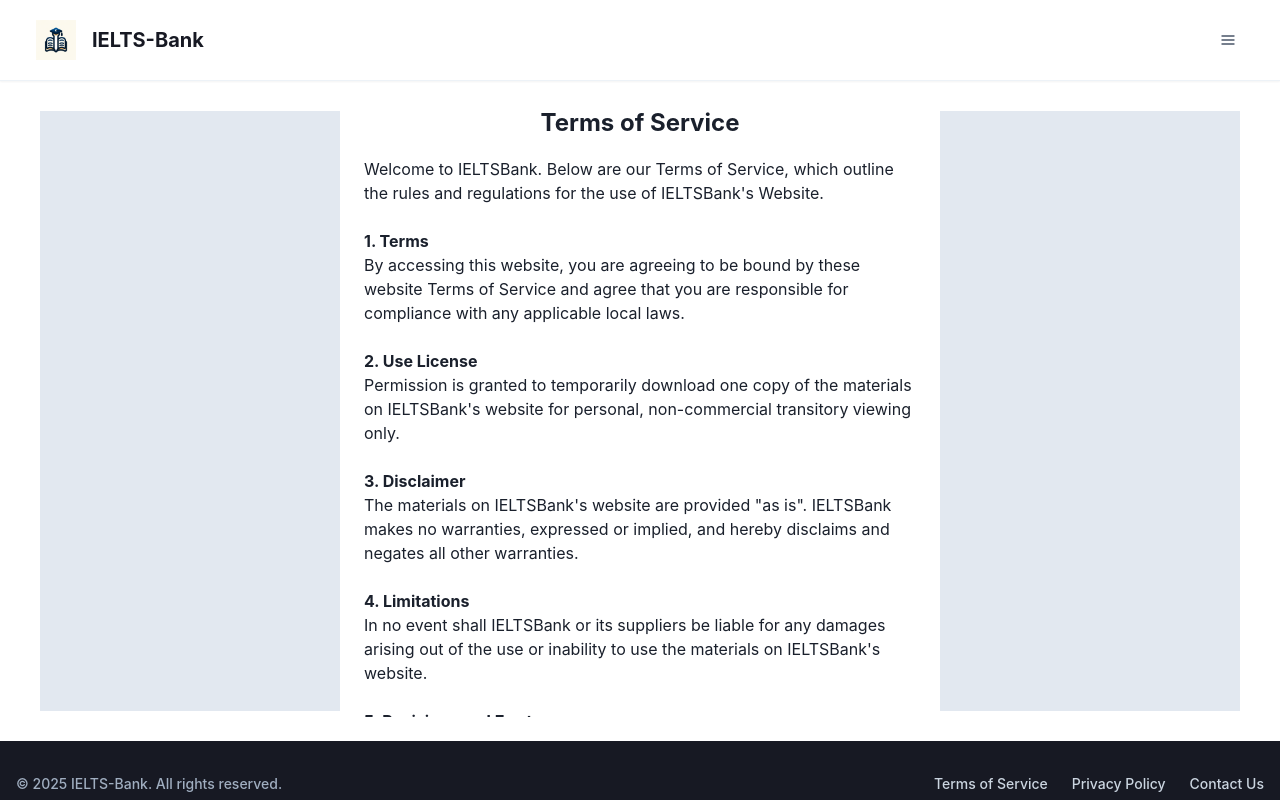
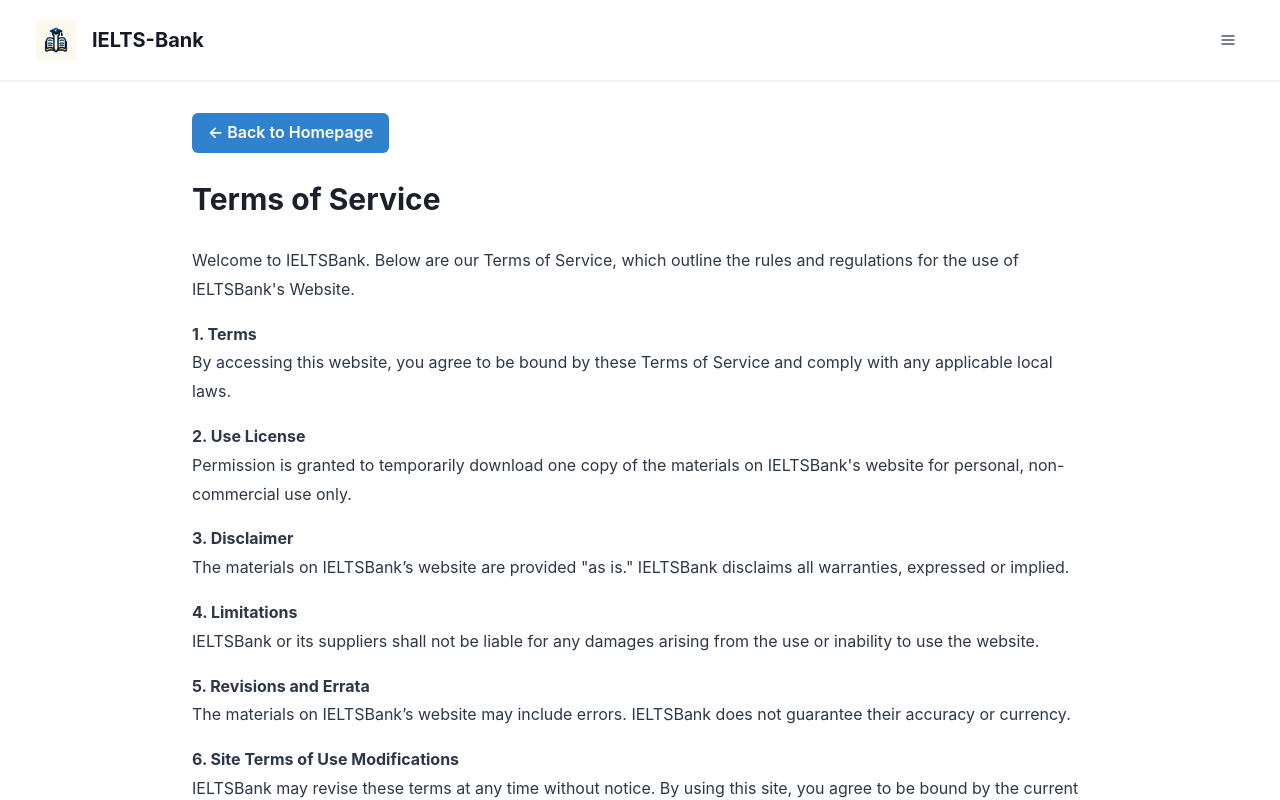
Before and after one commit to SeleemS/ielts-react, a Next.js app: page /termsofservice in a window 1280 px wide. Shown: the top 800 px of the page. Built offline with nearby package versions, Linux system fonts and the light colour scheme.

Commit message:
Update terms

```diff
--- a/src/pages/TermsOfService.js
+++ b/src/pages/TermsOfService.js
@@ -1,84 +1,87 @@
-import React, {useEffect, useState, useRef} from 'react';
-import { Box, Flex, VStack, Text, useBreakpointValue } from '@chakra-ui/react';
+import React from 'react';
+import {
+  Box,
+  Flex,
+  VStack,
+  Text,
+  Button,
+  useBreakpointValue,
+} from '@chakra-ui/react';
+import { useRouter } from 'next/router';
 import Navbar from '../components/Navbar';
 import Footer from '../components/Footer';
 
 const TermsOfService = () => {
+  const router = useRouter();
 
-    const adContainerRef = useRef(null);
-    const [isAdLoaded, setIsAdLoaded] = useState(false);
+  return (
+    <Flex direction="column" minHeight="100vh">
+      <Navbar />
 
-    useEffect(() => {
-        if (adContainerRef.current && adContainerRef.current.offsetWidth > 0) {
-        setIsAdLoaded(true);
-        (window.adsbygoogle = window.adsbygoogle || []).push({});
-        }
-    }, [adContainerRef.current]);
+      <Box flex="1" px={{ base: 4, md: 12 }} py={8}>
+        <VStack spacing={6} align="start" maxW="4xl" mx="auto">
+          <Button
+            colorScheme="blue"
+            variant="solid"
+            onClick={() => router.push('/')}
+          >
+            ← Back to Homepage
+          </Button>
 
-    const adDisplay = useBreakpointValue({ base: 'none', md: 'block' });
+          <Text fontSize="3xl" fontWeight="bold">
+            Terms of Service
+          </Text>
 
-    return (
-        <Box>
-            <Navbar />
-            <Flex
-                direction={{ base: "column", md: "row" }}
-                justify="space-between"
-                align="center"
-                wrap="wrap"
-                px={{ md: 8 }}
-                py={6}
-            >
-                <Flex display={adDisplay} width="300px" height="600px" bg="gray.200" mx={2} justifyContent="center" alignItems="center">
-                    <ins className="adsbygoogle"
-                        style={{ display: "block" }}
-                        data-ad-client="ca-pub-5189362957619937"
-                        data-ad-slot="7564021019"
-                        data-ad-format="auto"
-                        data-full-width-responsive="true"></ins>
-                </Flex>
+          <Box fontSize="md" color="gray.700" lineHeight="1.8" width="100%">
+            <Text mb={4}>
+              Welcome to IELTSBank. Below are our Terms of Service, which outline
+              the rules and regulations for the use of IELTSBank's Website.
+            </Text>
 
-                <VStack spacing={4} flex="1" minWidth="300px" px={4}>
-                    <Text fontSize="2xl" fontWeight="bold">Terms of Service</Text>
-                    <Box overflowY="auto" maxH="70vh" width="100%">
-                        <Text>
-                            Welcome to IELTSBank. Below are our Terms of Service, which outline the rules and regulations for the use of IELTSBank's Website.<br /><br />
+            <Text mb={4}>
+              <strong>1. Terms</strong><br />
+              By accessing this website, you agree to be bound by these Terms of Service and comply with any applicable local laws.
+            </Text>
 
-                            <strong>1. Terms</strong><br />
-                            By accessing this website, you are agreeing to be bound by these website Terms of Service and agree that you are responsible for compliance with any applicable local laws.<br /><br />
+            <Text mb={4}>
+              <strong>2. Use License</strong><br />
+              Permission is granted to temporarily download one copy of the materials on IELTSBank's website for personal, non-commercial use only.
+            </Text>
 
-                            <strong>2. Use License</strong><br />
-                            Permission is granted to temporarily download one copy of the materials on IELTSBank's website for personal, non-commercial transitory viewing only.<br /><br />
+            <Text mb={4}>
+              <strong>3. Disclaimer</strong><br />
+              The materials on IELTSBank’s website are provided "as is." IELTSBank disclaims all warranties, expressed or implied.
+            </Text>
 
-                            <strong>3. Disclaimer</strong><br />
-                            The materials on IELTSBank's website are provided "as is". IELTSBank makes no warranties, expressed or implied, and hereby disclaims and negates all other warranties.<br /><br />
+            <Text mb={4}>
+              <strong>4. Limitations</strong><br />
+              IELTSBank or its suppliers shall not be liable for any damages arising from the use or inability to use the website.
+            </Text>
 
-                            <strong>4. Limitations</strong><br />
-                            In no event shall IELTSBank or its suppliers be liable for any damages arising out of the use or inability to use the materials on IELTSBank's website.<br /><br />
+            <Text mb={4}>
+              <strong>5. Revisions and Errata</strong><br />
+              The materials on IELTSBank’s website may include errors. IELTSBank does not guarantee their accuracy or currency.
+            </Text>
 
-                            <strong>5. Revisions and Errata</strong><br />
-                            The materials appearing on IELTSBank's website could include technical, typographical, or photographic errors. IELTSBank does not warrant that any of the materials on its website are accurate, complete, or current.<br /><br />
+            <Text mb={4}>
+              <strong>6. Site Terms of Use Modifications</strong><br />
+              IELTSBank may revise these terms at any time without notice. By using this site, you agree to be bound by the current version.
+            </Text>
 
-                            <strong>6. Site Terms of Use Modifications</strong><br />
-                            IELTSBank may revise these Terms of Service for its website at any time without notice. By using this website, you are agreeing to be bound by the current version of these Terms of Service.<br /><br />
+            <Text mb={4}>
+              <strong>Last Updated:</strong> December 11, 2024
+            </Text>
 
-                            <strong>Last Updated:</strong> December 11, 2023<br /><br />
-                            If you have any questions about these Terms of Service, please contact us.
-                        </Text>
-                    </Box>
-                </VStack>
+            <Text>
+              If you have any questions about these Terms of Service, please contact us.
+            </Text>
+          </Box>
+        </VStack>
+      </Box>
 
-                <Flex display={adDisplay} width="300px" height="600px" bg="gray.200" mx={2} justifyContent="center" alignItems="center">
-                    <ins className="adsbygoogle"
-                        style={{ display: "block" }}
-                        data-ad-client="ca-pub-5189362957619937"
-                        data-ad-slot="7564021019"
-                        data-ad-format="auto"
-                        data-full-width-responsive="true"></ins>
-                </Flex>
-            </Flex>
-            <Footer />
-        </Box>
-    );
+      <Footer />
+    </Flex>
+  );
 };
 
 export default TermsOfService;
```
